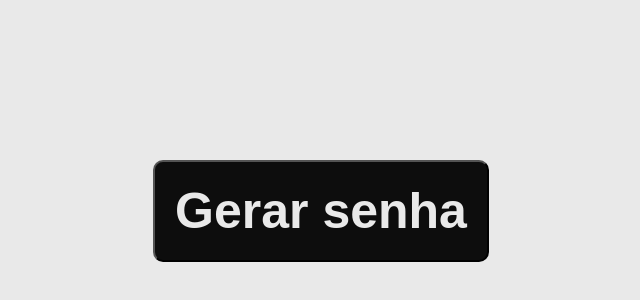
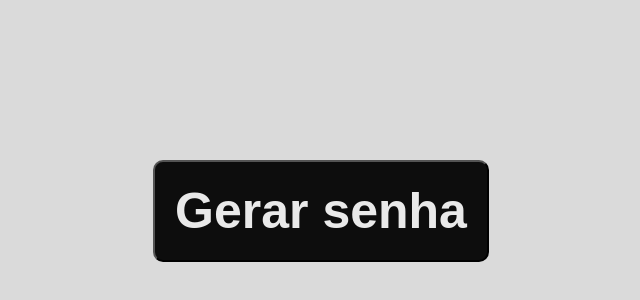
Before and after one commit to cpwaldow/randomPassowrd, a plain HTML site: page index.html in a window 1280 px wide. Shown: the part 30-330 px from the top of the page, without its empty margins (319-959 px from the left). Drawn offline with Linux system fonts and the light colour scheme.

Commit message:
alterando fundo

```diff
--- a/style.css
+++ b/style.css
@@ -1,5 +1,5 @@
 body {
-  background-color: #e9e9e9;
+  background-color: #dadada;
 }
 
 .container {
```
